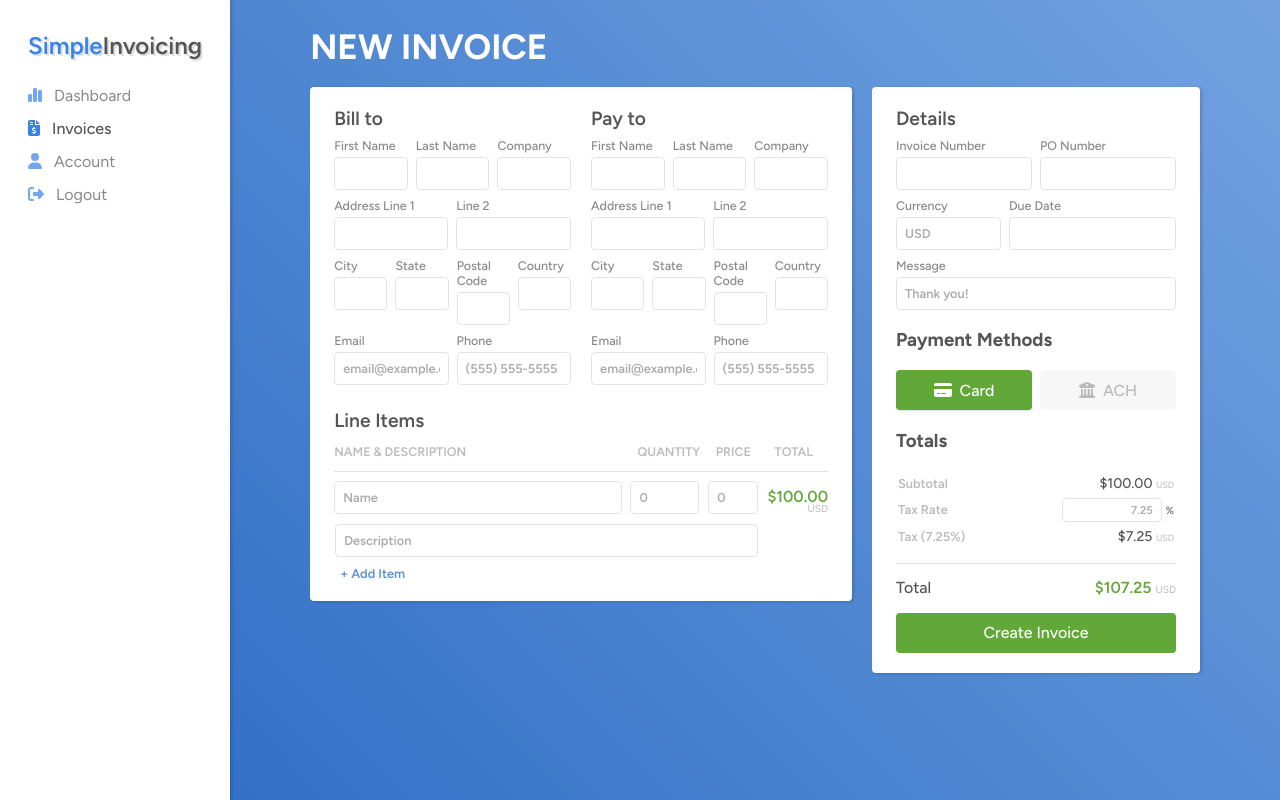
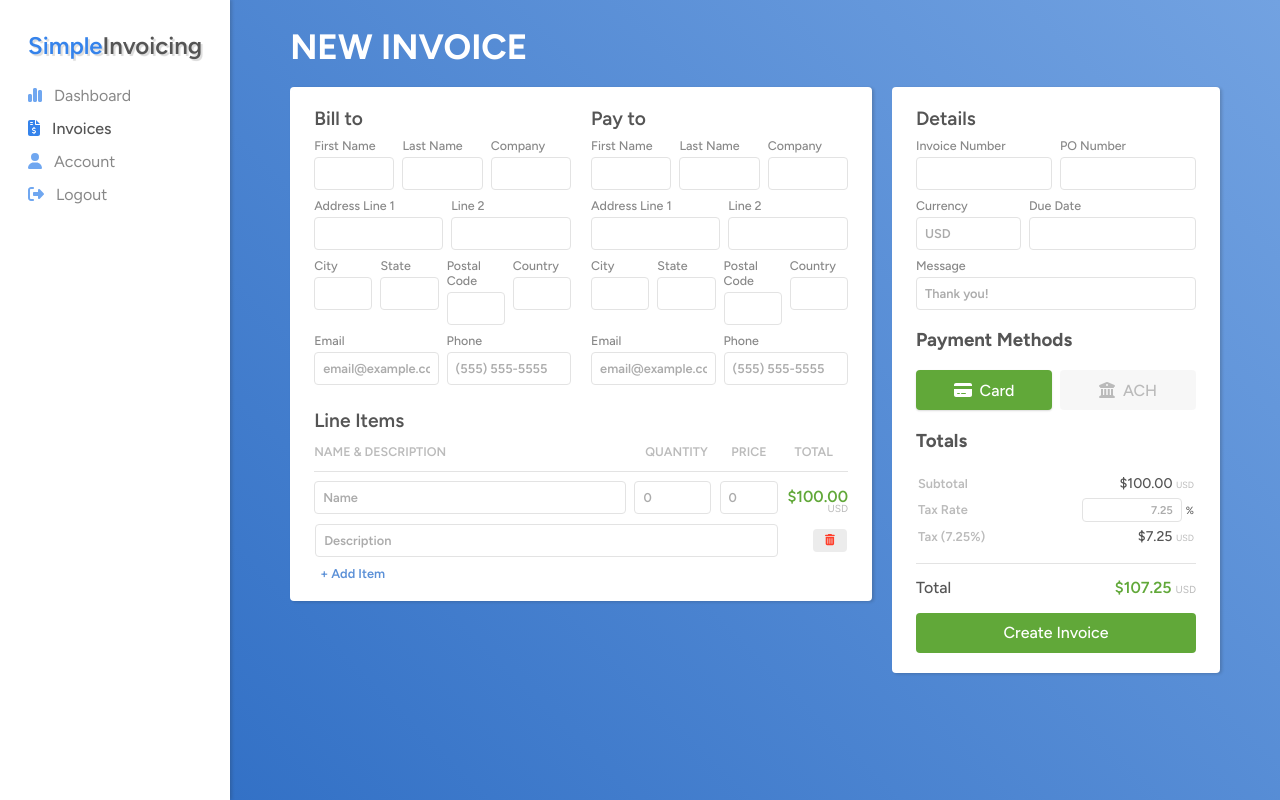
Before and after one commit to beeker1121/dddstructure-frontend, a Vue app: page /dashboard/invoice in a window 1280 px wide. Built offline with nearby package versions, Linux system fonts and the light colour scheme; sample sign-in values are in the browser's storage.

Commit message:
Change line item quantity input type to number, added delete button

```diff
--- a/src/style.css
+++ b/src/style.css
@@ -157,7 +157,7 @@ button.blue-bg {
     .content {
         display: flex;
         flex: 1 1 100%;
-        padding: 28px 80px;
+        padding: 28px 60px;
         /* background: linear-gradient(45deg, #3583eb 0%,#6ba2ea 100%); */
         background: linear-gradient(45deg, #3371c6 0%,#72a2e1 100%);
     }
--- a/src/views/dashboard/invoice.vue
+++ b/src/views/dashboard/invoice.vue
@@ -276,7 +276,7 @@ const create = () => {
                                         </td>
                                         <td class="quantity">
                                             <div class="field">
-                                                <input type="text" placeholder="0" />
+                                                <input type="number" placeholder="0" />
                                             </div>
                                         </td>
                                         <td class="price">
@@ -295,6 +295,9 @@ const create = () => {
                                             <div class="field">
                                                 <input type="text" placeholder="Description" />
                                             </div>
+                                        </td>
+                                        <td class="remove">
+                                            <button class="action red"><font-awesome-icon class="icon" icon="trash-can" /></button>
                                         </td>
                                     </tr>
                                 </tbody>
@@ -583,6 +586,14 @@ const create = () => {
                                 }
                             }
                         }
+
+                        .remove {
+                            text-align: right;
+
+                            button {
+                                margin: 8px 0 0 0;
+                            }
+                        }
                     }
                 }
 
```
